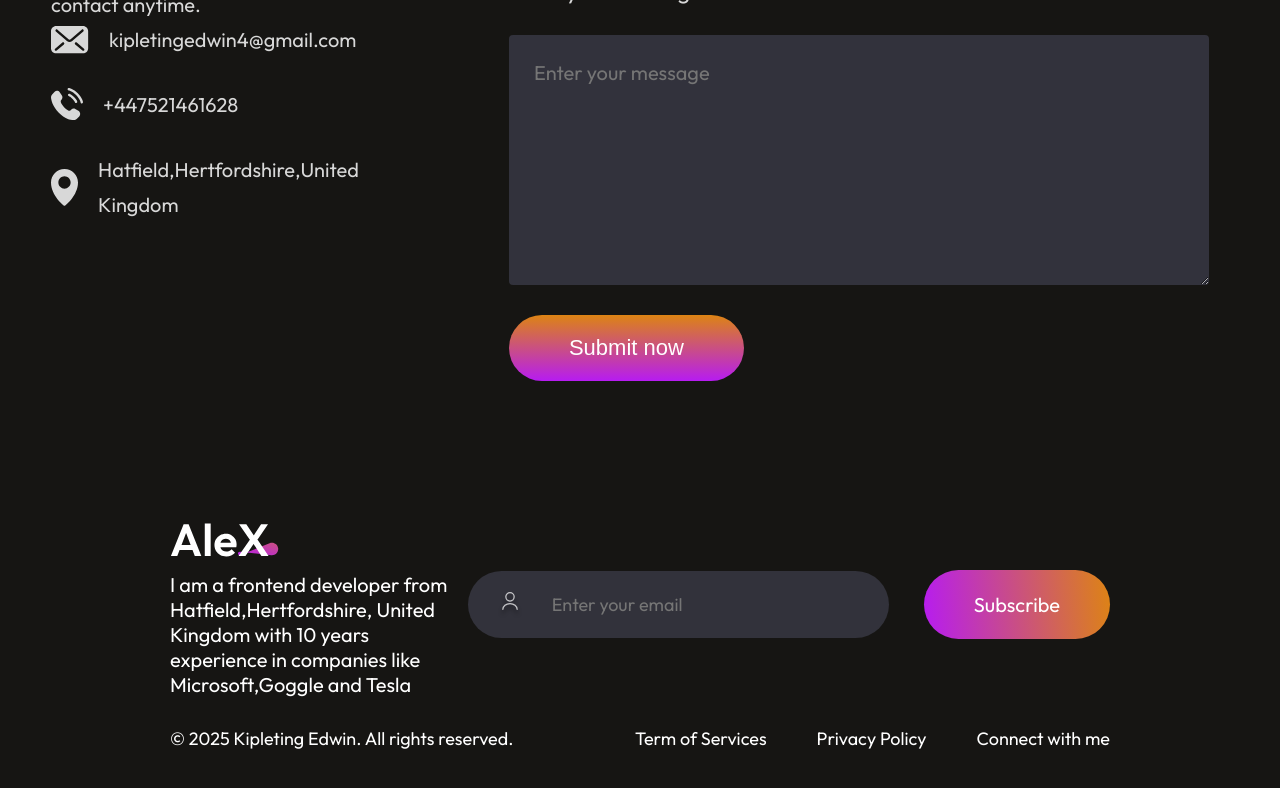
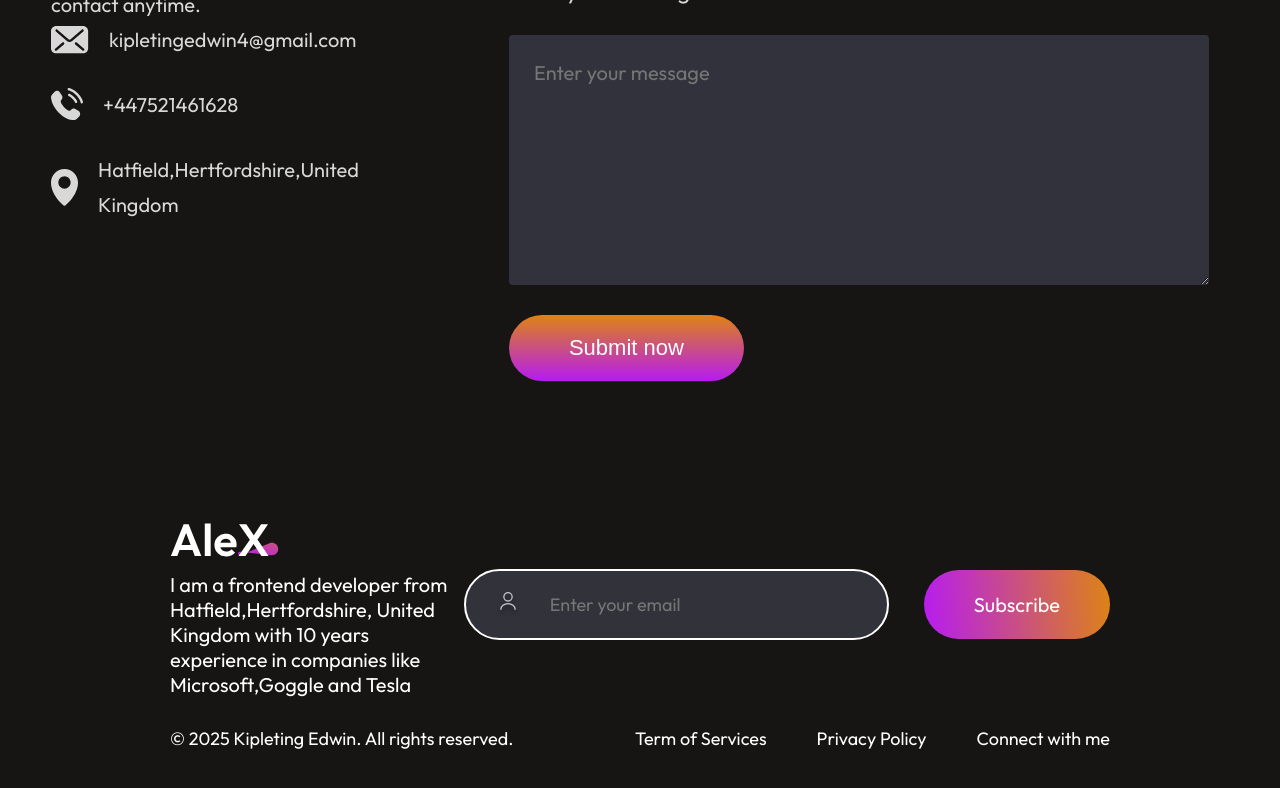
Before and after one commit to KipletingEdwin/kipleting-edwin-portfolio, a React (Vite) app: page / in a window 1280 px wide. In both pictures the pointer is over the element 678 px from the left and 6546 px from the top of the page. Shown: the part 5942-6730 px from the top of the page. Built offline with nearby package versions, Linux system fonts and the light colour scheme.

Commit message:
add hover effect on the footer-email-input

```diff
--- a/src/Components/Footer/Footer.css
+++ b/src/Components/Footer/Footer.css
@@ -59,3 +59,7 @@
     gap: 50px;
     margin-bottom: 50px;
 }
+
+.footer-email-input:hover{
+    border: 2px solid white;
+}
```
